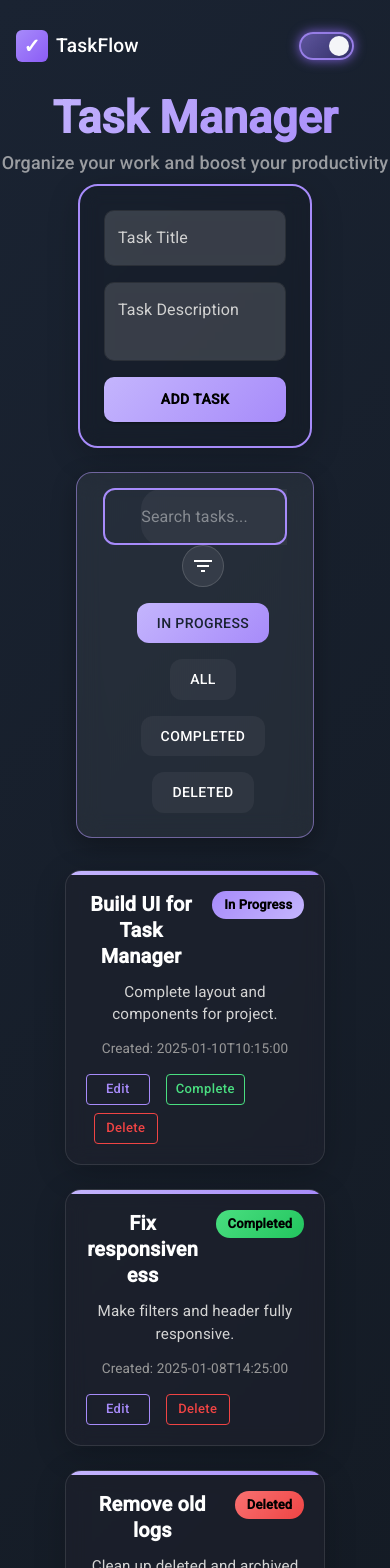
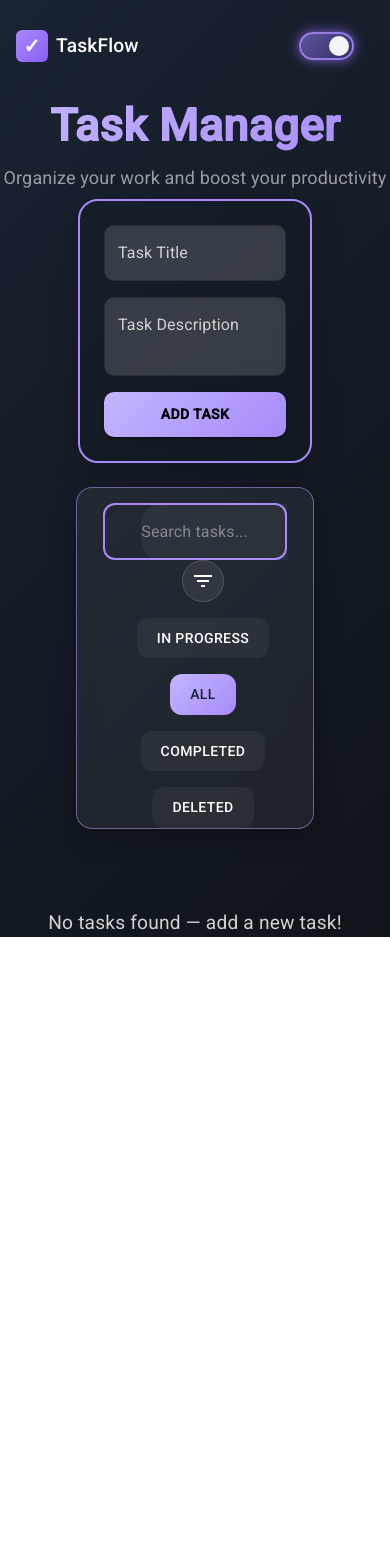
Before and after one commit to SaiBhanuAlamuri/focus-box-app, a React (Create React App) app: page / in a window 390 px wide. Shown: the top 1568 px of the page. After the commit the page ends 937 px from the top, so only its background shows below. Built offline with nearby package versions, Linux system fonts and the light colour scheme; some icons are missing; a web font is replaced by a local one.

Commit message:
Rechecked the responsiveness

```diff
--- a/src/Components/Filter.js
+++ b/src/Components/Filter.js
@@ -7,13 +7,14 @@ import {
   InputAdornment,
 } from "@mui/material";
 import { FilterList } from "@mui/icons-material";
-import { useState } from "react";
 import SearchIcon from "@mui/icons-material/Search";
 
-export default function Filters() {
-  const [active, setActive] = useState("in-progress");
-  const [search, setSearch] = useState("");
-
+export default function Filters({
+  activeFilter,
+  onFilterChange,
+  searchValue,
+  onSearchChange,
+}) {
   const filters = [
     { key: "in-progress", label: "In Progress" },
     { key: "all", label: "All" },
@@ -23,20 +24,18 @@ export default function Filters() {
 
   return (
     <Box
-
       spacing={2}
       sx={{
         width: "61%",
         minHeight: "100px",
         display: "flex",
+        flexDirection: "column",
         justifyContent: "center",
         alignItems: "center",
-    px: { xs: 2, sm: 4, md: 10, lg: 15 },
-     flexDirection: "column",
         gap: 2,
         mt: 3,
         mx: "auto",
-
+        px: { xs: 2, sm: 4, md: 10, lg: 15 },
 
         background: "rgba(255,255,255,0.06)",
         borderRadius: "16px",
@@ -45,30 +44,28 @@ export default function Filters() {
         backdropFilter: "blur(12px)",
       }}
     >
-
       <Box sx={{ width: "100%", maxWidth: "1400px" }}>
         <Stack
           direction="row"
           spacing={2}
           sx={{
-          mb: 3,
             width: "100%",
             justifyContent: "center",
             flexWrap: "wrap",
             alignItems: "center",
-
             mt: 2,
           }}
         >
+          {/* SEARCH */}
           <TextField
-          value={search}
-          onChange={(e) => setSearch(e.target.value)}
+            value={searchValue}
+            onChange={(e) => onSearchChange(e.target.value)}
             placeholder="Search tasks..."
             variant="outlined"
             InputProps={{
               startAdornment: (
                 <InputAdornment position="start">
-                <SearchIcon sx={{ color: "rgba(233, 233, 233, 1)" }} />
+                  <SearchIcon sx={{ color: "rgba(233,233,233,1)" }} />
                 </InputAdornment>
               ),
             }}
@@ -80,36 +77,29 @@ export default function Filters() {
                 md: "50%",
                 lg: "33%",
               },
-
               input: {
                 color: "white",
                 background: "rgba(255,255,255,0.05)",
                 borderTopLeftRadius: "20px",
                 borderBottomLeftRadius: "20px",
               },
-
               "& .MuiOutlinedInput-root": {
                 borderRadius: "12px",
-
                 "& fieldset": {
                   borderColor: "#a78bfa",
                   borderWidth: "2px",
-                borderStyle: "solid",
                 },
                 "&:hover fieldset": {
                   borderColor: "rgba(255,255,255,0.3)",
-                borderWidth: "2px",
-                borderStyle: "solid",
                 },
                 "&.Mui-focused fieldset": {
                   borderColor: "#a78bfa",
-                borderWidth: "2px",
-                borderStyle: "solid",
                 },
               },
             }}
           />
 
+          {/* FILTER BUTTONS */}
           <Box
             sx={{
               display: "flex",
@@ -119,13 +109,14 @@ export default function Filters() {
 
               width: { xs: "100%", sm: "100%", md: "auto" },
               justifyContent: { xs: "center", sm: "center", md: "flex-start" },
-            mt: { xs: 2, sm: 3, md: 0 },
+
+              mt: { xs: 1, sm: 2, md: 3, lg: 4 },
+              mb: { xs: 1, sm: 2, md: 3, lg: 4 },
+              px: { xs: 1, sm: 2, md: 3, lg: 4 },
 
               order: { xs: 2, sm: 2, md: 1 },
-            // backgroundColor:"red"
             }}
           >
-
             <IconButton
               sx={{
                 background: "rgba(255,255,255,0.08)",
@@ -136,19 +127,20 @@ export default function Filters() {
             >
               <FilterList />
             </IconButton>
+
             {filters.map((item) => (
               <Button
                 key={item.key}
-              onClick={() => setActive(item.key)}
+                onClick={() => onFilterChange(item.key)}
                 sx={{
                   padding: "8px 20px",
                   borderRadius: "12px",
                   whiteSpace: "nowrap",
                   background:
-                  active === item.key
-                    ? "linear-gradient(135deg, #c4b5fd, #a78bfa)"
+                    activeFilter === item.key
+                      ? "linear-gradient(135deg,#c4b5fd,#a78bfa)"
                       : "rgba(255,255,255,0.05)",
-                color: active === item.key ? "#1a2332" : "white",
+                  color: activeFilter === item.key ? "#1a2332" : "white",
                 }}
               >
                 {item.label}
@@ -156,7 +148,6 @@ export default function Filters() {
             ))}
           </Box>
         </Stack>
-
       </Box>
     </Box>
   );
--- a/src/Components/TaskBar.js
+++ b/src/Components/TaskBar.js
@@ -1,55 +1,62 @@
+
 import {
   Box,
   Typography,
   TextField,
   Button,
   Stack,
-  Paper,
   Grid,
 } from "@mui/material";
+import { useState } from "react";
+import { Snackbar, Alert } from "@mui/material";
 
-export default function TaskBar() {
+
+export default function TaskBar({ onAddTask }) {
+  const [title, setTitle] = useState("");
+  const [description, setDescription] = useState("");
+  const [errorOpen, setErrorOpen] = useState(false);
+
+
+
+
+  const addTaskHandler = () => {
+     if (!title.trim() || !description.trim()) {
+    setErrorOpen(true);
+    return;
+  }
+
+    onAddTask(title, description);
+
+    setTitle("");
+    setDescription("");
+  };
   return (
-    <Grid container direction={"row"} sx={{ width: "100%", height: "auto" }} >
+    <Grid container direction={"row"} sx={{ width: "100%", height: "auto" }}>
       <Grid
         item
         xs={12}
         sx={{
           width: "100%",
           minHeight: "250px",
-          height: "auto",
-          // backgroundColor: "blue",
           flexDirection: "column",
           alignItems: "center",
-          // justifyContent: "center",
           display: "flex",
         }}
       >
         <Stack spacing={0.5} textAlign="center">
           <Typography
-            variant="h3"
             fontSize={45}
             sx={{
-              background: "linear-gradient(135deg, #c4b5fd 0%, #a78bfa 100%)",
+              background: "linear-gradient(135deg, #c4b5fd, #a78bfa)",
               WebkitBackgroundClip: "text",
               WebkitTextFillColor: "transparent",
-              backgroundClip: "text",
               fontWeight: 700,
             }}
           >
             Task Manager
           </Typography>
 
-          <Typography
-            variant="body1"
-            sx={{
-              opacity: 0.7,
-              fontSize: "18px",
-              // lineHeight: 1.4,
-              color: "#d2d2d2",
-              fontWeight: "500",
-            }}
-          >
+          <Typography sx={{ opacity: 0.7, fontSize: "18px", color: "#d2d2d2" }}>
             Organize your work and boost your productivity
           </Typography>
         </Stack>
@@ -62,28 +69,18 @@ export default function TaskBar() {
             width: "60%",
             p: 3,
             mt: 1,
-
             background: "rgba(0,0,0,0.08)",
-            backdropFilter: "blur(10px)",
-
             border: "2px solid #a78bfa",
             borderRadius: "20px",
-
-            boxShadow: "0 8px 32px rgba(0, 0, 0, 0.2)",
-
-            transition: "transform 0.9s ease, box-shadow 0.9s ease",
-
-            "&:hover": {
-              transform: "translateY(-4px)",
-              boxShadow: "0 12px 40px rgba(167, 139, 250, 0.3)",
-            },
+            boxShadow: "0 8px 32px rgba(0,0,0,0.2)",
           }}
         >
           <Grid item xs={12}>
             <TextField
               fullWidth
               label="Task Title"
-              inputProps={{ maxLength: 100 }}
+              value={title}
+              onChange={(e) => setTitle(e.target.value)}
               sx={{
                  "& .MuiOutlinedInput-root": {
                   background: "rgba(255,255,255,0.15)",
@@ -107,13 +104,14 @@ export default function TaskBar() {
             />
           </Grid>
 
-
           <Grid item xs={12}>
             <TextField
               fullWidth
               label="Task Description"
               multiline
               minRows={2}
+              value={description}
+              onChange={(e) => setDescription(e.target.value)}
               sx={{
                 "& .MuiOutlinedInput-root": {
                   background: "rgba(255,255,255,0.15)",
@@ -137,21 +135,10 @@ export default function TaskBar() {
             />
           </Grid>
 
-          {/* Buttons */}
-
-          <Grid
-            item
-            sx={{
-              width: {
-                xs: "100%",
-                sm: "40%",
-                md: "20%",
-                lg: "12%",
-              },
-            }}
-          >
+          <Grid item sx={{ width: { xs: "100%", sm: "40%", md: "20%" } }}>
             <Button
               fullWidth
+              onClick={addTaskHandler}
               variant="contained"
               sx={{
                 height: "45px",
@@ -174,9 +161,39 @@ export default function TaskBar() {
           </Grid>
         </Grid>
       </Grid>
-    </Grid>
 
 
 
+       <Snackbar
+  open={errorOpen}
+  autoHideDuration={3000}
+  onClose={() => setErrorOpen(false)}
+  anchorOrigin={{ vertical: "top", horizontal: "right" }}
+  sx={{
+    mt: 6,
+    mr: 2,
+  }}
+>
+  <Alert
+    onClose={() => setErrorOpen(false)}
+    severity="error"
+    variant="filled"
+    sx={{
+      width: "100%",
+      background: "rgba(255, 77, 77, 0.25)",
+      backdropFilter: "blur(10px)",
+      border: "1px solid rgba(255, 99, 99, 0.4)",
+      color: "white",
+      fontWeight: 600,
+      boxShadow: "0 8px 20px rgba(255, 0, 0, 0.25)",
+      borderRadius: "12px",
+      textTransform: "none",
+    }}
+  >
+    ❗ Please enter both Title and Description!
+  </Alert>
+</Snackbar>
+
+    </Grid>
   );
 }
--- a/src/Components/TaskCard.js
+++ b/src/Components/TaskCard.js
@@ -1,3 +1,5 @@
+
+
 import { Box, Typography, Chip, Button, Stack } from "@mui/material";
 
 export default function TaskCard({
@@ -16,10 +18,10 @@ export default function TaskCard({
   return (
     <Box
       sx={{
-        width: "300px",
-        minHeight: "200px",
-        maxWidth: "400px", // Prevents card from stretching based on description
-        p: 2.5,
+        width: "100%",
+        maxWidth: 350,
+        minHeight: 230,
+        p: 2,
         borderRadius: "16px",
         background: "rgba(37,37,49,0.4)",
         border: "1px solid rgba(255,255,255,0.1)",
@@ -33,7 +35,7 @@ export default function TaskCard({
 
         "&:hover": {
           transform: "translateY(-4px)",
-          boxShadow: "0 12px 40px rgba(167, 139, 250, 0.3)",
+          boxShadow: "0 12px 40px rgba(167,139,250,0.3)",
         },
 
         "&::before": {
@@ -47,24 +49,23 @@ export default function TaskCard({
         },
       }}
     >
-      {/* TITLE & STATUS - Reduced spacing */}
+
       <Box
         sx={{
           display: "flex",
           justifyContent: "space-between",
-          alignItems: "flex-start",
-          gap: 2,
-          mb: 1.5, // Reduced from previous spacing
+          gap: 1,
+          mb: 1,
+          flexWrap: "wrap",
         }}
       >
         <Typography
           sx={{
-            fontSize: "1.25rem",
+            fontSize: "1.2rem",
             fontWeight: 700,
             color: "white",
-            lineHeight: 1.3,
-            wordBreak: "break-word",
             flex: 1,
+
           }}
         >
           {task.title}
@@ -77,83 +78,68 @@ export default function TaskCard({
             color: "black",
             fontWeight: 600,
             textTransform: "capitalize",
-            flexShrink: 0,
-            height: "28px",
+            height: 26,
           }}
         />
       </Box>
 
-      {/* DESCRIPTION - Controlled spacing with line clamp */}
+
       <Typography
         sx={{
           color: "#d4d4d4",
           fontSize: "0.95rem",
           lineHeight: 1.5,
-          mb: 1.5, // Consistent spacing
+          mb: 1,
           display: "-webkit-box",
-          WebkitLineClamp: 3, // Limits to 3 lines
+          WebkitLineClamp: 3,
           WebkitBoxOrient: "vertical",
           overflow: "hidden",
-          textOverflow: "ellipsis",
         }}
       >
-        {task.description || "No description"}
+       {task.description || "No description"}
       </Typography>
 
-      {/* DATE - Reduced spacing */}
+
       <Typography
         sx={{
-          fontSize: "0.85rem",
-          color: "#999",
-          mb: 2, // Reduced spacing before buttons
+          fontSize: "0.8rem",
+          color: "#aaa",
+          mb: 2,
         }}
       >
         Created: {task.createdAt}
       </Typography>
 
-      {/* ACTION BUTTONS - Uses mt: auto to push to bottom */}
       <Stack
         direction="row"
         spacing={1}
         sx={{
-          mt: "auto", // Pushes buttons to bottom
+          mt: "auto",
           flexWrap: "wrap",
           gap: 1,
         }}
       >
         {task.status !== "deleted" && (
-          <Button
-            variant="outlined"
-            size="small"
-            onClick={() => onEdit(task.id)}
+          <Button size="small" variant="outlined"
             sx={{
               borderColor: "#a78bfa",
               color: "#a78bfa",
               textTransform: "none",
-              "&:hover": {
-                borderColor: "#c4b5fd",
-                color: "#c4b5fd",
-                background: "rgba(167, 139, 250, 0.1)",
-              },
+              "&:hover": { background: "rgba(167,139,250,0.1)" },
             }}
+            onClick={() => onEdit(task.id)}
           >
             Edit
           </Button>
         )}
 
         {task.status === "in-progress" && (
-          <Button
-            variant="outlined"
-            size="small"
+          <Button size="small" variant="outlined"
             sx={{
               borderColor: "#4ade80",
               color: "#4ade80",
               textTransform: "none",
-              "&:hover": {
-                borderColor: "#22c55e",
-                color: "#22c55e",
-                background: "rgba(74, 222, 128, 0.1)",
-              },
+              "&:hover": { background: "rgba(74,222,128,0.1)" },
             }}
             onClick={() => onComplete(task.id)}
           >
@@ -162,18 +148,12 @@ export default function TaskCard({
         )}
 
         {task.status !== "deleted" && (
-          <Button
-            variant="outlined"
-            size="small"
+          <Button size="small" variant="outlined"
             sx={{
               borderColor: "#ef4444",
               color: "#ef4444",
               textTransform: "none",
-              "&:hover": {
-                borderColor: "#dc2626",
-                color: "#dc2626",
-                background: "rgba(239, 68, 68, 0.1)",
-              },
+              "&:hover": { background: "rgba(239,68,68,0.1)" },
             }}
             onClick={() => onDelete(task.id)}
           >
@@ -182,18 +162,12 @@ export default function TaskCard({
         )}
 
         {task.status === "deleted" && (
-          <Button
-            variant="outlined"
-            size="small"
+          <Button size="small" variant="outlined"
             sx={{
               borderColor: "#9ca3af",
               color: "#9ca3af",
               textTransform: "none",
-              "&:hover": {
-                borderColor: "#d1d5db",
-                color: "#d1d5db",
-                background: "rgba(156, 163, 175, 0.1)",
-              },
+              "&:hover": { background: "rgba(156,163,175,0.1)" },
             }}
             onClick={() => onRestore(task.id)}
           >
--- a/src/Components/TaskGrid.js
+++ b/src/Components/TaskGrid.js
@@ -2,7 +2,7 @@ import { Box, Grid, Typography } from "@mui/material";
 import TaskCard from "./TaskCard";
 
 export default function TaskGrid({
-  tasks = [],
+  tasks = {tasks},
   onEdit,
   onComplete,
   onDelete,
@@ -11,14 +11,19 @@ export default function TaskGrid({
   return (
     <Box
       sx={{
-        width: "75%",
-        px: { xs: 2, sm: 4, md: 10, lg: 15 },
+        width: "100%",
+        maxWidth: "1000px",
+        mx: "auto",
         mt: 4,
-        mx: "auto",
-
+        px: 2,
       }}
     >
-      <Grid container spacing={3} justifyContent={'center'}>
+      <Grid
+        container
+        spacing={3}
+        justifyContent="center"
+        alignItems="flex-start"
+      >
         {tasks.map((task) => (
           <Grid
             key={task.id}
@@ -27,8 +32,12 @@ export default function TaskGrid({
             sm={6}
             md={4}
             lg={3}
-            sx={{ display: "flex", justifyContent: "center" }}
+            sx={{
+              display: "flex",
+              justifyContent: "center",
+            }}
           >
+            <Box sx={{ width: "100%", maxWidth: 300 }}>
               <TaskCard
                 task={task}
                 onEdit={onEdit}
@@ -36,6 +45,7 @@ export default function TaskGrid({
                 onDelete={onDelete}
                 onRestore={onRestore}
               />
+            </Box>
           </Grid>
         ))}
       </Grid>
--- /dev/null
+++ b/src/Components/TaskModal.js
@@ -0,0 +1,134 @@
+import { Modal, Box, Typography, TextField, Button, Stack } from "@mui/material";
+import { useState, useEffect } from "react";
+
+export default function EditTaskModal({ open, task, onClose, onSave }) {
+  const [title, setTitle] = useState("");
+  const [description, setDescription] = useState("");
+
+
+  useEffect(() => {
+    if (task) {
+      setTitle(task.title);
+      setDescription(task.description);
+    }
+  }, [task]);
+
+  const saveHandler = () => {
+    onSave({ ...task, title, description });
+  };
+
+  return (
+    <Modal open={open} onClose={onClose}>
+      <Box
+        sx={{
+          position: "absolute",
+          top: "50%",
+          left: "50%",
+          transform: "translate(-50%, -50%)",
+          width: "90%",
+          maxWidth: 500,
+          background: "rgba(37,37,49,0.95)",
+          borderRadius: "20px",
+          border: "1px solid rgba(255,255,255,0.1)",
+          boxShadow: "0 20px 60px rgba(0,0,0,0.5)",
+          backdropFilter: "blur(20px)",
+          p: 3,
+          outline: "none",
+          position: "relative",
+        }}
+      >
+
+
+        <Box
+          sx={{
+            position: "absolute",
+            top: 0,
+            left: 0,
+            right: 0,
+            height: "4px",
+            borderRadius: "20px 20px 0 0",
+            // background: "linear-gradient(135deg, #c4b5fd, #a78bfa)",
+          }}
+        />
+
+        <Box sx={{ display: "flex", justifyContent: "space-between", mb: 2 }}>
+          <Typography sx={{ fontSize: "1.5rem", color: "white", fontWeight: 700 }}>
+            Edit Task
+          </Typography>
+
+          <Button
+            onClick={onClose}
+            sx={{
+              color: "white",
+              fontSize: "1.5rem",
+              minWidth: "auto",
+              "&:hover": { opacity: 0.7 },
+            }}
+          >
+            ×
+          </Button>
+        </Box>
+
+
+        <Stack spacing={2}>
+          <TextField
+            fullWidth
+            value={title}
+            onChange={(e) => setTitle(e.target.value)}
+            label="Task Title"
+            sx={{
+              "& .MuiOutlinedInput-root": {
+                background: "rgba(255,255,255,0.1)",
+                color: "white",
+              },
+            }}
+          />
+
+          <TextField
+            fullWidth
+            multiline
+            minRows={3}
+            value={description}
+            onChange={(e) => setDescription(e.target.value)}
+            label="Task Description"
+            sx={{
+              "& .MuiOutlinedInput-root": {
+                background: "rgba(255,255,255,0.1)",
+                color: "white",
+              },
+            }}
+          />
+        </Stack>
+
+     {/* Actions */}
+        <Stack direction="row" spacing={2} sx={{ mt: 3 }}>
+          <Button
+            fullWidth
+            variant="outlined"
+            onClick={onClose}
+            sx={{
+              borderColor: "#a78bfa",
+              color: "#a78bfa",
+              fontWeight: 600,
+            }}
+          >
+            Cancel
+          </Button>
+
+          <Button
+            fullWidth
+            variant="contained"
+            onClick={saveHandler}
+            sx={{
+              background: "linear-gradient(135deg, #c4b5fd, #a78bfa)",
+              color: "black",
+              fontWeight: 700,
+            }}
+          >
+            Save Changes
+          </Button>
+        </Stack>
+      </Box>
+    </Modal>
+  );
+}
--- a/src/Components/dummy.js
+++ /dev/null
@@ -1,59 +0,0 @@
-const dummyTasks = [
-  {
-    title: "Build UI for Task Manager",
-    description: "Complete layout and components for project.",
-    status: "in-progress",
-    createdAt: "2025-01-10T10:15:00",
-  },
-  {
-    title: "Fix responsiveness",
-    description: "Make filters and header fully responsive.",
-    status: "completed",
-    createdAt: "2025-01-08T14:25:00",
-  },
-  {
-    title: "Remove old logs",
-    description: "Clean up deleted and archived tasks.",
-    status: "deleted",
-    createdAt: "2025-01-05T09:40:00",
-  },
-
-  {
-    title: "Remove old logs",
-    description: "Clean up deleted and archived tasks.",
-    status: "deleted",
-    createdAt: "2025-01-05T09:45:00",
-  },
-  {
-    title: "Fix responsiveness",
-    description: "Make filters and header fully responsive.",
-    status: "completed",
-    createdAt: "2025-01-07T11:00:00",
-  },
-  {
-    title: "Remove old logs",
-    description: "Clean up deleted and archived tasks.",
-    status: "deleted",
-    createdAt: "2025-01-03T17:20:00",
-  },
-  {
-    title: "Fix responsiveness",
-    description: "Make filters and header fully responsive.",
-    status: "completed",
-    createdAt: "2025-01-09T08:10:00",
-  },
-  {
-    title: "Fix responsiveness",
-    description: "Make filters and header fully responsive.",
-    status: "completed",
-    createdAt: "2025-01-09T08:15:00",
-  },
-  {
-    title: "Fix responsiveness",
-    description: "Make filters and header fully responsive.",
-    status: "completed",
-    createdAt: "2025-01-09T08:20:00",
-  },
-];
-
-export default dummyTasks;
--- a/src/Template/TaskManager.js
+++ b/src/Template/TaskManager.js
@@ -1,10 +1,9 @@
 import React from "react";
+import { useState } from "react";
 import { Box, Typography, Button } from "@mui/material";
 import TaskManagerHeader from "../Components/TaskHeader";
 
-import dummyTasks from "../Components/dummy";
 import TaskGrid from "../Components/TaskGrid";
-
 
 //Bar
 import TaskBar from "../Components/TaskBar";
@@ -12,17 +11,122 @@ import TaskBar from "../Components/TaskBar";
 //filters
 import Filters from "../Components/Filter";
 
+//modal
+
+import EditTaskModal from "../Components/TaskModal";
+
 export default function TaskManager() {
+  const [tasks, setTasks] = useState([]);
+  const [editModalOpen, setEditModalOpen] = useState(false);
+  const [editingTask, setEditingTask] = useState(null);
 
-   return(
-    <Box sx={{ display: "flex", flexDirection: "column", width:"100vw",minHeight: "100vh",height:"auto",background: "linear-gradient(135deg, #1a2332 0%, #0f1419 100%)", }}>
+  //For Filters
+  const [filter, setFilter] = useState("all");
+  const [search, setSearch] = useState("");
 
-         <TaskManagerHeader/>
-         <TaskBar/>
-         <Filters/>
 
-         <TaskGrid tasks={dummyTasks}/>
 
+  //Filtering the tasks based on filter and search
+  const filteredTasks = tasks.filter((t) => {
+    const matchesFilter = filter === "all" || t.status === filter;
+    const matchesSearch = t.title.toLowerCase().includes(search.toLowerCase());
+    return matchesFilter && matchesSearch;
+  });
+
+  //This One for taking title and description from TaskBar.js
+  const handleAddTask = (title, description) => {
+    const newTask = {
+      id: Date.now().toString(),
+      title,
+      description,
+      status: "in-progress",
+      createdAt: new Date().toISOString(),
+    };
+
+    setTasks((prev) => [newTask, ...prev]);
+  };
+
+  const handleEditTask = (id) => {
+    const taskToEdit = tasks.find((t) => t.id === id);
+    setEditingTask(taskToEdit);
+    setEditModalOpen(true);
+  };
+
+  const handleSaveEdit = (updatedTask) => {
+    setTasks((prev) =>
+      prev.map((t) => (t.id === updatedTask.id ? updatedTask : t))
+    );
+    setEditModalOpen(false);
+  };
+
+
+
+
+const handleCompleteTask = (id) => {
+  setTasks((prev) =>
+    prev.map((task) =>
+      task.id === id ? { ...task, status: "completed" } : task
+    )
+  );
+};
+
+const handleDeleteTask = (id) => {
+  setTasks((prev) =>
+    prev.map((task) =>
+      task.id === id ? { ...task, status: "deleted" } : task
+    )
+  );
+};
+
+
+const handleRestoreTask = (id) => {
+  setTasks((prev) =>
+    prev.map((task) =>
+      task.id === id ? { ...task, status: "in-progress" } : task
+    )
+  );
+};
+
+
+  return (
+    <Box
+      sx={{
+        display: "flex",
+        flexDirection: "column",
+        width: "100",
+        minHeight: "100vh",
+        height: "auto",
+        background: "linear-gradient(135deg, #1a2332 0%, #0f1419 100%)",
+      }}
+    >
+      <TaskManagerHeader />
+
+
+      <TaskBar onAddTask={handleAddTask} />
+
+
+
+      <Filters
+        activeFilter={filter}
+        onFilterChange={setFilter}
+        searchValue={search}
+        onSearchChange={setSearch}
+      />
+
+      <TaskGrid
+        tasks={filteredTasks}
+        onEdit={handleEditTask}
+        onComplete={handleCompleteTask}
+        onDelete={handleDeleteTask}
+        onRestore={handleRestoreTask}
+      />
+
+      <EditTaskModal
+        open={editModalOpen}
+        task={editingTask}
+        onClose={() => setEditModalOpen(false)}
+        onSave={handleSaveEdit}
+      />
     </Box>
-   )
+  );
 }
```
Also changed, not shown: src/Theme/theme.js (added, +33 -0 lines). Lines whose indentation alone changed are shown as unchanged.
